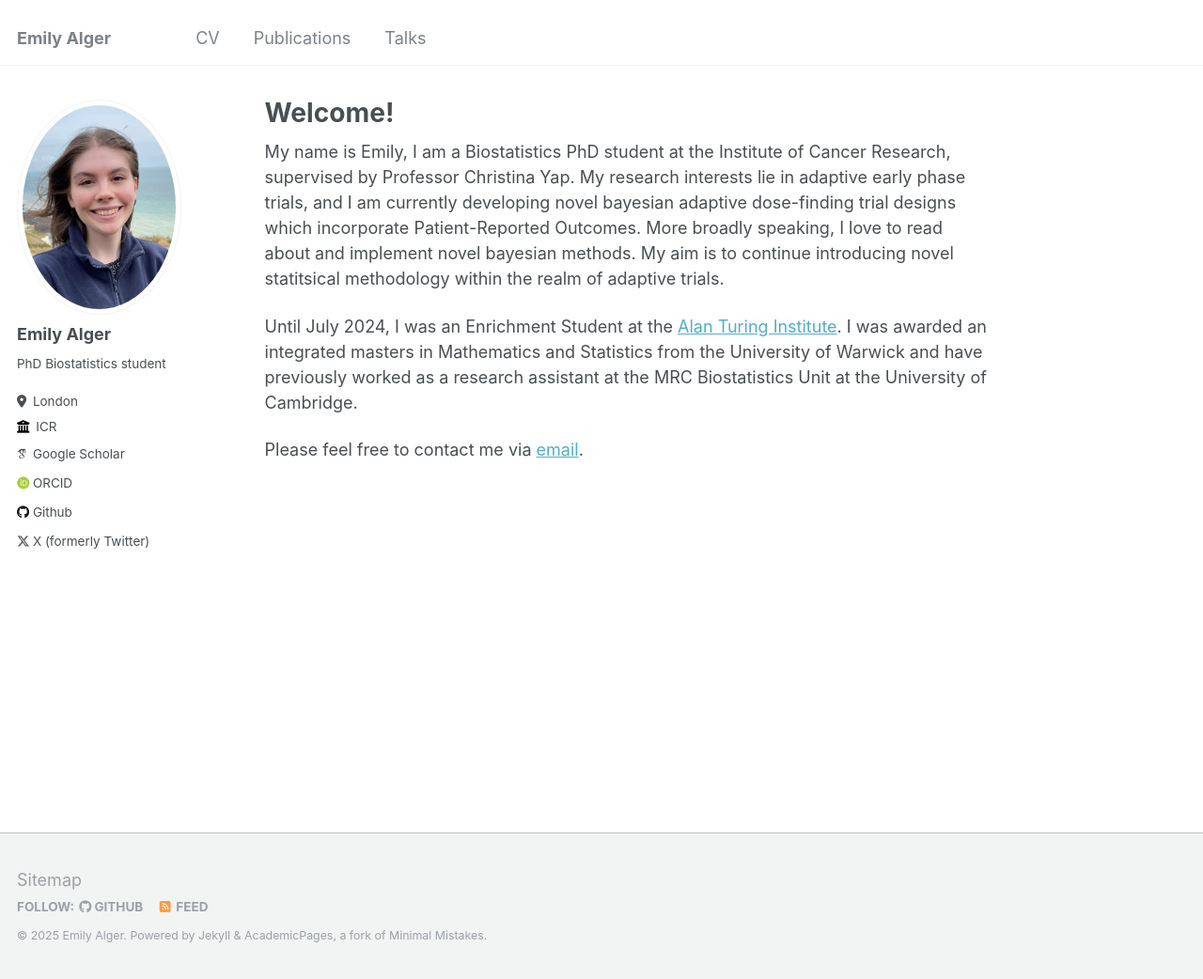
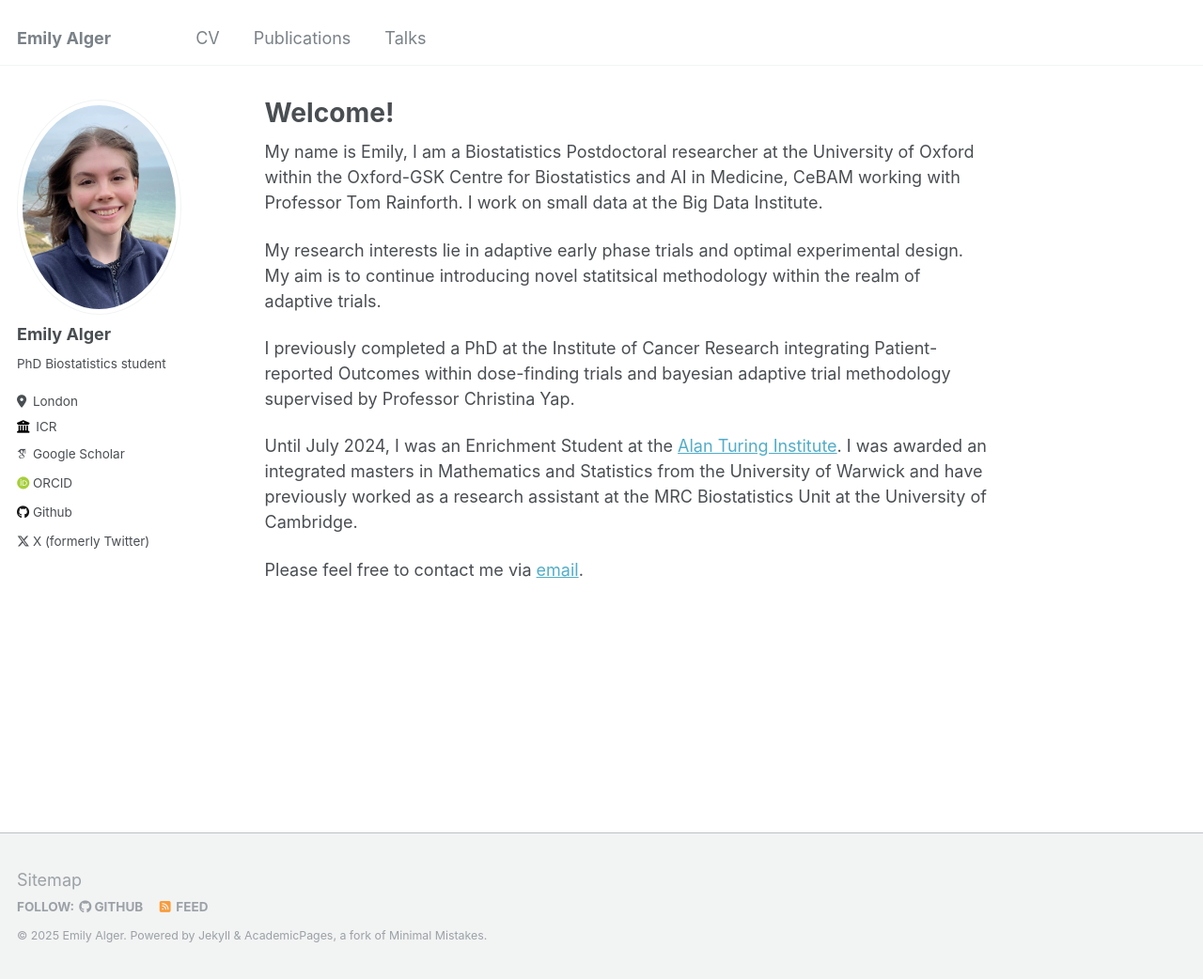
Before and after one commit to alemily100/alemily100.github.io, a Jekyll site: the page built from _pages/about.md, in a window 1280 px wide and 1042 px high. Shown: the whole window at 94% size. Built offline with Jekyll 4.4.1, drawn with Linux system fonts in a browser that asks for light colours; some web fonts are replaced.

Commit message:
Update about.md

```diff
--- a/_pages/about.md
+++ b/_pages/about.md
@@ -8,7 +8,11 @@ redirect_from:
 ---
 
 
-My name is Emily, I am a Biostatistics PhD student at the Institute of Cancer Research, supervised by Professor Christina Yap. My research interests lie in adaptive early phase trials, and I am currently developing novel bayesian adaptive dose-finding trial designs which incorporate Patient-Reported Outcomes. More broadly speaking, I love to read about and implement novel bayesian methods. My aim is to continue introducing novel statitsical methodology within the realm of adaptive trials.
+My name is Emily, I am a Biostatistics Postdoctoral researcher at the University of Oxford within the Oxford-GSK Centre for Biostatistics and AI in Medicine, CeBAM working with Professor Tom Rainforth. I work on small data at the Big Data Institute.
+
+My research interests lie in adaptive early phase trials and optimal experimental design. My aim is to continue introducing novel statitsical methodology within the realm of adaptive trials.
+
+I previously completed a PhD at the Institute of Cancer Research integrating Patient-reported Outcomes within dose-finding trials and bayesian adaptive trial methodology supervised by Professor Christina Yap.
 
 Until July 2024, I was an Enrichment Student at the [Alan Turing Institute](https://www.turing.ac.uk/people/former-enrichment-students/emily-alger). I was awarded an integrated masters in Mathematics and Statistics from the University of Warwick and have previously worked as a research assistant at the MRC Biostatistics Unit at the University of Cambridge.
 
```
